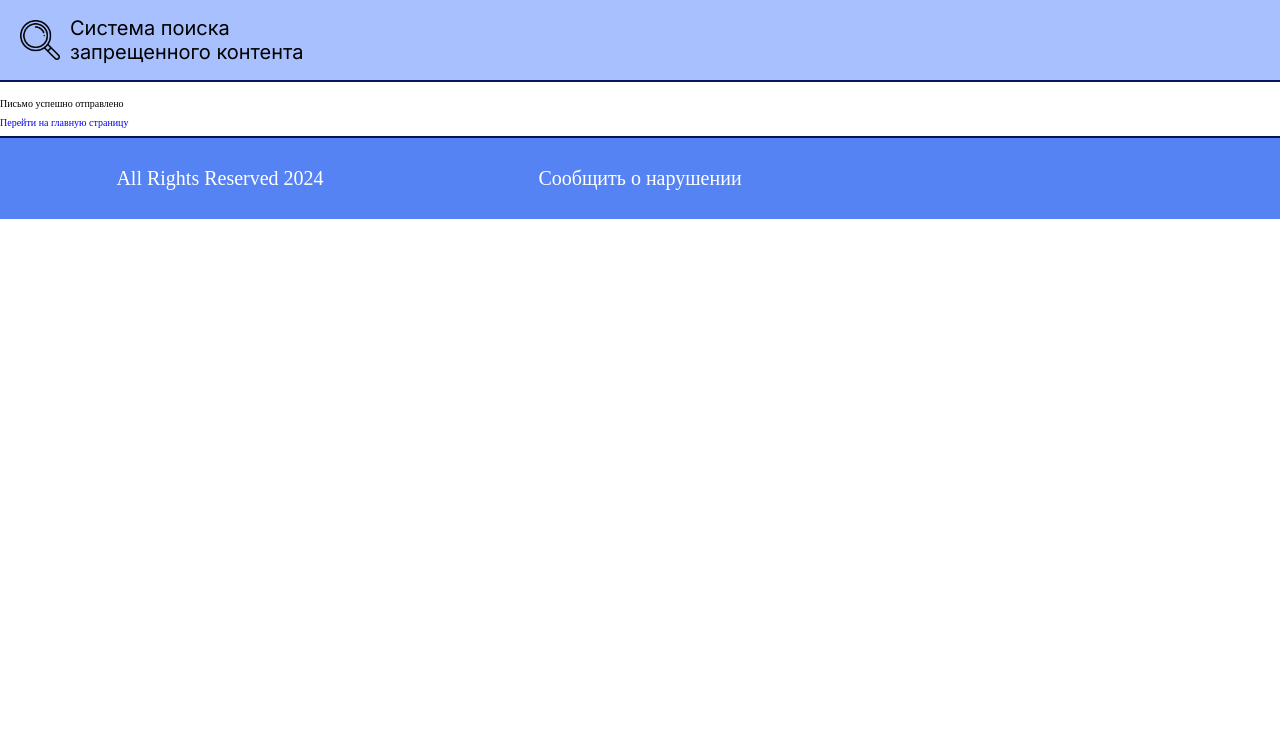
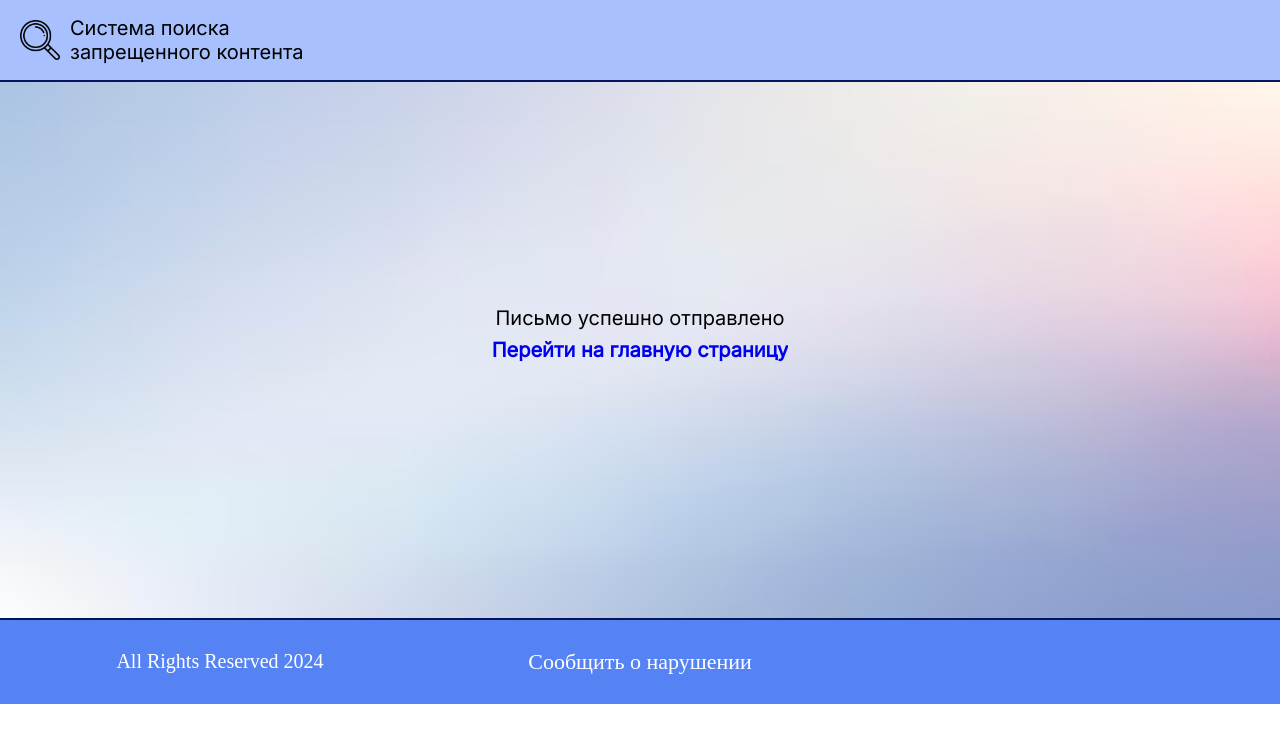
Before and after one commit to scr3amsh0t/app, a Django app: template main/templates/main/success.html in a window 1280 px wide. Shown: the top 743 px of the page. Run offline with Django 4.2, Linux system fonts and the light colour scheme; the template is opened without the code that fills it: most values are stand-ins (such as "Sample title", 1, 10 or a date in 2020).

Commit message:
bug fixed

```diff
--- a/main/static/deps/styles/comments.css
+++ b/main/static/deps/styles/comments.css
@@ -6,7 +6,7 @@ html {
 * {
 	margin: 0;
 	padding: 0;
-    outline: none;
+  outline: none;
 }
 
 input {
--- /dev/null
+++ b/main/static/deps/styles/success.css
@@ -0,0 +1,122 @@
+
+html {
+	font-size:62.5%;
+}
+
+* {
+	margin: 0;
+	padding: 0;
+  outline: none;
+}
+
+input {
+    padding-left: 10px;
+    border: none;
+  }
+
+a {
+  text-decoration: none;
+}
+
+div {
+    clear: both;
+    padding: 8px 0;
+    overflow: hidden;
+}
+
+.navbar {
+    box-sizing: border-box;
+    padding:  10px 0px 10px 0px;
+    width: 100%;
+    display: flex;
+    align-items: center;
+    border-bottom: solid 2px #07155c;
+    background-color: #a8c0fe;
+  }
+
+.navbar .image {
+    margin: 10px 10px 10px 20px;
+    max-width: 40px;
+  }
+  .navbar .top_text {
+    max-width: 500px;
+    font-size: 20px;
+    color: #000000;
+    font-family: Inter, 'Source Sans Pro';
+  }
+
+.wall {
+  width: 100%;
+  height: 520px;
+  position: relative;
+  align-items: center;
+  display: flex;
+  flex-direction: column;
+  background-image: url("../images/fon.jpg");
+  background-size: 100% 100%;
+}
+
+
+.message {
+    margin-top: 200px;
+    font-size: 20px;
+    text-align: center;
+    font-family: Inter, 'Source Sans Pro';
+    white-space: nowrap;
+    flex-shrink: 0;
+  }
+
+.return {
+  font-size: 20px;
+  font-weight: 800;
+  text-decoration: none;
+  font-family: Inter, 'Source Sans Pro';
+  }
+
+  .return:visited {
+    color:  #0000FF;
+  }
+
+  .footer {
+    width: 100%;
+    bottom:0;
+    margin-right: auto;
+    margin-left: auto;
+    background-color: #5683f4;
+    border-top: solid 2px #03155a;
+  }
+
+.row {
+    --bs-gutter-x: 1.5rem;
+    --bs-gutter-y: 0;
+    display: flex;
+    flex-wrap: wrap;
+    padding: 1% 10px;
+  }
+
+.col-lg-4 {
+    flex: 0 0 auto;
+    width: 33.33333333%;
+  }
+
+.text-center {
+    text-align: center !important;
+  }
+
+.footer_text_1 {
+    margin: auto auto;
+    text-align: center;
+    color: #ffffff;
+    font-size: 20px;
+  }
+
+.footer_text_2 {
+    margin: auto auto;
+    text-align: right;
+    color: #ffffff;
+    font-size: 22px;
+  }
+
+.footer-contacts {
+    padding-bottom: 10px;
+  }
--- a/main/templates/main/posts.html
+++ b/main/templates/main/posts.html
@@ -20,7 +20,7 @@
           <li>
             <label><input type="radio" id="radio1" name="radio">
               Анализировать
-              <input type="text" id="points" class="input-number" value=100>
+              <input type="text" id="points" class="input-number" value=50>
               последних публикаций
           </label>
           </li>
@@ -138,6 +138,7 @@
 
             if($("#radio1").is(":checked") || $("#radio2").is(":checked")) {
                 get_posts();
+
             }
           });
         });
--- a/main/templates/main/success.html
+++ b/main/templates/main/success.html
@@ -3,12 +3,14 @@
 {% load static %}
 
 {% block styles %}
-<link rel="stylesheet" href="{% static "deps/styles/contact.css" %}" />
+<link rel="stylesheet" href="{% static "deps/styles/success.css" %}" />
 {% endblock styles %}
 
 {% block wall %}
-<div class="container">
-    <div class="message">Письмо успешно отправлено</div>
-    <a href="{% url 'index' %}" class="button"> Перейти на главную страницу</a>
+<div class="wall">
+    <div class="container">
+        <div class="message">Письмо успешно отправлено</div>
+        <a class="return" href="{% url 'index' %}" class="button"> Перейти на главную страницу</a>
+    </div>
 </div>
 {% endblock  %}
```
Also changed, not shown: main/get_comments.py (+54 -21 lines), main/templates/main/comments.html (+9 -3 lines), main/views.py (+154 -86 lines), main/static/deps/styles/posts.css (line endings or trailing spaces).
